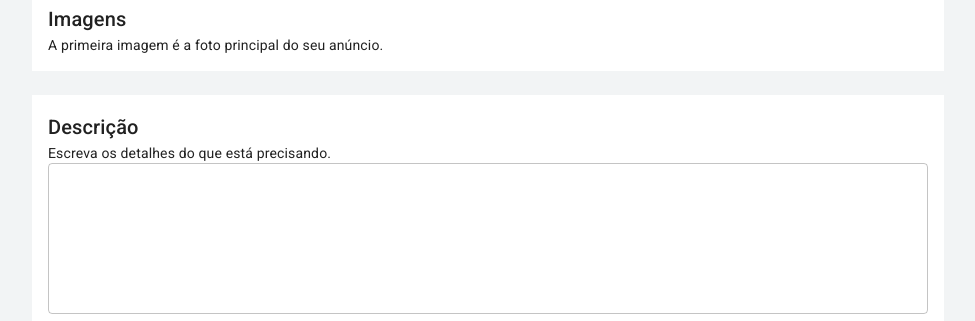
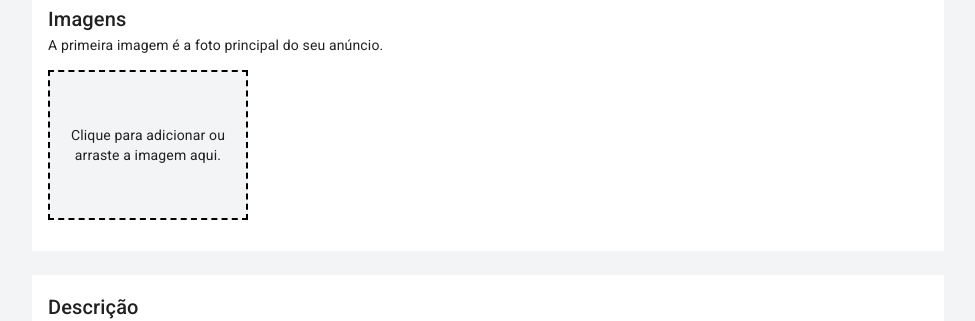
Before and after one commit to ReizeeCode/upfreela, a Next.js app: page /user/publish in a window 1280 px wide. Shown: the part 446-767 px from the top of the page, without its empty margins (152-1127 px from the left). Built offline with nearby package versions, Linux system fonts and the light colour scheme.

Commit message:
Adicionando feature de upload de imagens (front)

```diff
--- a/package.json
+++ b/package.json
@@ -13,7 +13,8 @@
     "@material-ui/icons": "^4.11.3",
     "next": "12.3.1",
     "react": "18.2.0",
-    "react-dom": "18.2.0"
+    "react-dom": "18.2.0",
+    "react-dropzone": "^14.2.3"
   },
   "devDependencies": {
     "eslint": "8.25.0",
--- a/pages/user/publish.js
+++ b/pages/user/publish.js
@@ -1,9 +1,23 @@
-import { Box, Button, Container, Select, TextField, Typography } from '@material-ui/core'
-import { makeStyles, ThemeProvider } from '@material-ui/core/styles'
+import {
+  Box,
+  Button,
+  Container,
+  IconButton,
+  Select,
+  TextField,
+  Typography
+} from '@material-ui/core'
+
+import { useDropzone } from 'react-dropzone'
+import { makeStyles } from '@material-ui/core/styles'
+import { DeleteForever } from '@material-ui/icons'
 
 import TemplateDefault from '../../src/templates/Default'
+import { useState } from 'react'
 
 const useStyles = makeStyles ((theme) => ({
+  mask: {},
+  mainImage: {},
   container: {
     padding: theme.spacing(8, 0, 6)
   },
@@ -13,11 +27,81 @@
   box: {
     backgroundColor: theme.palette.background.white,
     padding: theme.spacing(2),
+  },
+  thumbsContainer: {
+    display: 'flex',
+    flexWrap: 'wrap',
+    marginTop: 15,
+  },
+  dropzone: {
+    display: 'flex',
+    justifyContent: 'center',
+    alignItems: 'center',
+    textAlign: 'center',
+    padding: 10,
+    width: 200,
+    height: 150,
+    margin: '0 15px 15px 0',
+    backgroundColor: theme.palette.background.default,
+    border: '2px dashed black'
+  },
+  thumb: {
+    position: 'relative',
+    width: 200,
+    height: 150,
+    backgroundSize: 'cover',
+    margin: '0 15px 15px 0',
+    backgroundPosition: 'center center',
+
+    '& $mainImage': {
+      backgroundColor: 'green',
+      padding: '6px 10px',
+      position: 'absolute',
+      bottom: 0,
+      left: 0,
+    },
+
+    '&:hover $mask':{
+      display: 'flex',
+    },
+
+    '& $mask': {
+      display: 'none',
+      justifyContent: 'center',
+      alignItems: 'center',
+      textAlign: 'center',
+      backgroundColor: 'rgba(0, 0, 0, 0.7)',
+      height: '100%',
+      width: '100%'
+    }
   }
 }))
 
 const Publish = () => {
   const classes = useStyles()
+  const [files, setFiles] = useState([])
+
+  const { getRootProps, getInputProps } = useDropzone({
+    accept: 'image/*',
+    onDrop: (acceptedFile) => { //função executada toda vez que uma imagem for selecionada
+
+      const newFiles = acceptedFile.map(file => {
+        return Object.assign(file, {
+          preview: URL.createObjectURL(file)
+        })
+      })
+
+      setFiles([
+        ...files, //mantém os files que já existem, caso existam
+        ...newFiles //adicionam novos files
+      ])
+    }
+  })
+
+  const handleRemoveFile = fileName => {
+    const newFileState = files.filter(file => file.name !== fileName)
+    setFiles(newFileState)
+  }
 
     return (
         <TemplateDefault>
@@ -71,6 +155,40 @@
               <Typography component="div" variant="body2" color="textPrimary">
                 A primeira imagem é a foto principal do seu anúncio.
               </Typography>
+              <Box className={classes.thumbsContainer}>
+                <Box className={classes.dropzone} {...getRootProps()}>
+                  <input {...getInputProps()}/>
+                  <Typography variant="body2" color="textPrimary">
+                    Clique para adicionar ou arraste a imagem aqui.
+                  </Typography>
+                </Box>
+
+                {
+                  files.map((file, index) => (
+                    <Box
+                      key={file.name}
+                      className={classes.thumb}
+                      style={{ backgroundImage: `url(${file.preview})` }}
+                    >
+                      {
+                        index === 0 ?
+                          <Box className={classes.mainImage}>
+                            <Typography variant="body" color="secondary">
+                              Principal
+                            </Typography>
+                          </Box>
+                        : null
+                      }
+                      <Box className={classes.mask}>
+                        <IconButton color="secondary" onClick={() => handleRemoveFile(file.name)}>
+                          <DeleteForever fontSize="large"/>
+                        </IconButton>
+                      </Box>
+                    </Box>
+                  ))
+                }
+
+              </Box>
             </Box>
           </Container>
 
--- a/src/theme.js
+++ b/src/theme.js
@@ -5,6 +5,9 @@
     palette: {
         primary: {
             main: '#000000',
+        },
+        secondary: {
+            main: '#ffffff'
         },
         background: {
             default: 'rgb(242, 244, 245)',
```
Also changed, not shown: 1 other file (tests, documents, lock files or other folders).
